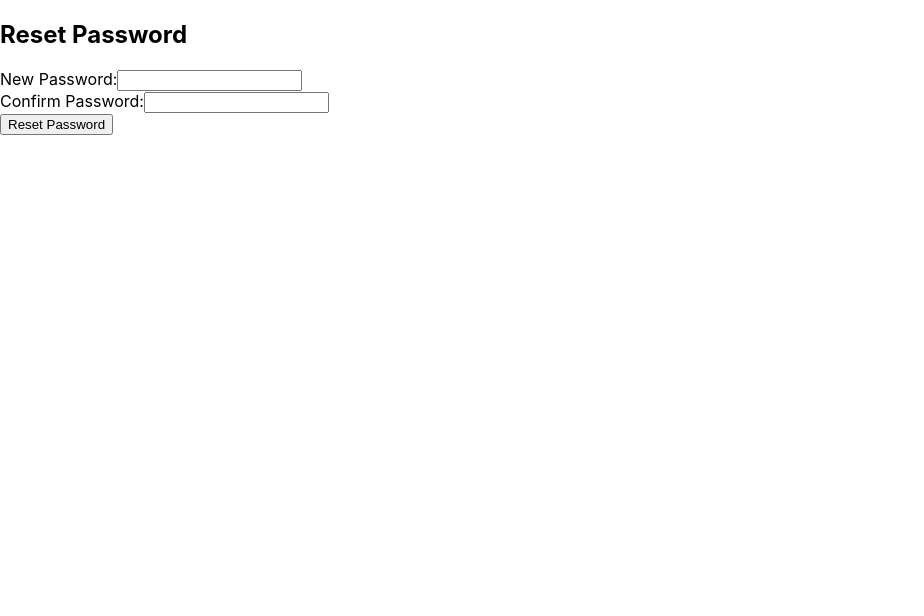
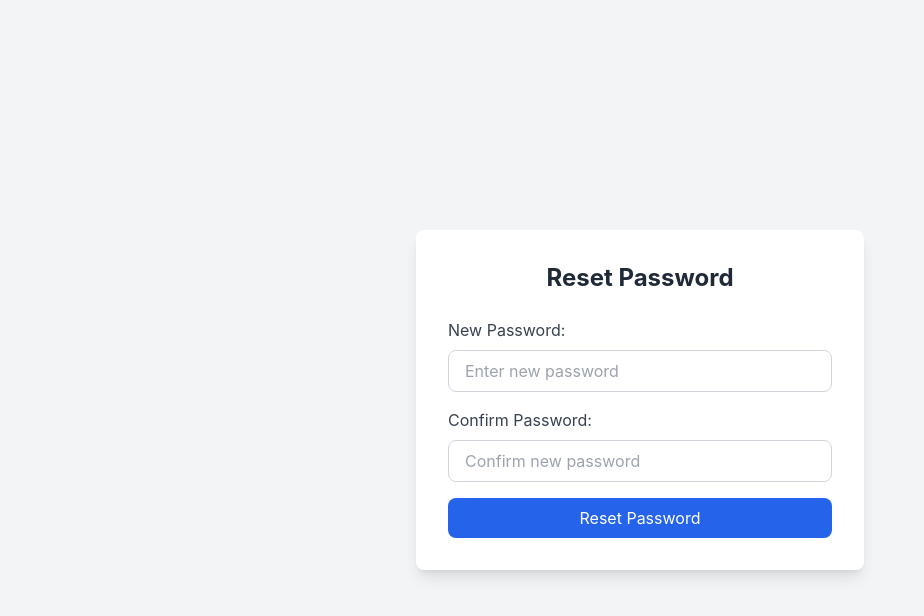
Before and after one commit to moshrx/SubscriptionSystem, a React (Create React App) app in the folder frontend/: page /reset-password/1 in a window 1280 px wide. Shown: the top 616 px of the page, without its empty margins (0-924 px from the left). Built offline with nearby package versions, Linux system fonts and the light colour scheme.

Commit message:
Added css for forgot-password

```diff
--- a/frontend/package.json
+++ b/frontend/package.json
@@ -36,5 +36,10 @@
       "last 1 firefox version",
       "last 1 safari version"
     ]
+  },
+  "devDependencies": {
+    "autoprefixer": "^10.4.20",
+    "postcss": "^8.4.47",
+    "tailwindcss": "^3.4.14"
   }
 }
--- a/frontend/src/components/ForgotPassword.js
+++ b/frontend/src/components/ForgotPassword.js
@@ -23,22 +23,31 @@ const ForgotPassword = () => {
   };
 
   return (
-    <div className="forgot-password-form">
-      <h2>Forgot Password</h2>
-      {message && <p>{message}</p>}
-      <form onSubmit={handleSubmit}>
+    <div className="forgot-password-form min-h-screen flex items-center justify-center bg-gray-100">
+      <div className="bg-white shadow-lg rounded-lg p-8 w-full max-w-md">
+        <h2 className="text-2xl font-bold text-center mb-6 text-gray-800">Forgot Password</h2>
+        {message && <p className="text-green-600 text-center mb-4">{message}</p>}
+        <form onSubmit={handleSubmit} className="space-y-4">
           <div>
-          <label>Email Address:</label>
+            <label className="block text-gray-700 mb-2">Email Address:</label>
             <input
               type="email"
               name="email"
               value={email}
               onChange={(e) => setEmail(e.target.value)}
               required
+              className="w-full px-4 py-2 border border-gray-300 rounded-lg focus:ring focus:ring-blue-200 focus:outline-none"
+              placeholder="Enter your email"
             />
           </div>
-        <button type="submit">Submit</button>
+          <button
+            type="submit"
+            className="w-full bg-blue-600 text-white py-2 rounded-lg hover:bg-blue-700 transition-colors duration-300"
+          >
+            Submit
+          </button>
         </form>
+      </div>
     </div>
   );
 };
--- a/frontend/src/components/Home.jsx
+++ /dev/null
@@ -1 +0,0 @@
-import React from "react";
--- a/frontend/src/components/ResetPasswordForm.js
+++ b/frontend/src/components/ResetPasswordForm.js
@@ -28,32 +28,44 @@ const ResetPasswordForm = () => {
     };
 
     return (
-        <div className="reset-password-form">
-            <h2>Reset Password</h2>
-            {message && <p>{message}</p>}
-            <form onSubmit={handleSubmit}>
+        <div className="reset-password-form min-h-screen flex items-center justify-center bg-gray-100">
+          <div className="bg-white shadow-lg rounded-lg p-8 w-full max-w-md">
+            <h2 className="text-2xl font-bold text-center mb-6 text-gray-800">Reset Password</h2>
+            {message && <p className="text-green-600 text-center mb-4">{message}</p>}
+            <form onSubmit={handleSubmit} className="space-y-4">
               <div>
-                    <label>New Password:</label>
+                <label className="block text-gray-700 mb-2">New Password:</label>
                 <input
                   type="password"
                   value={password}
                   onChange={(e) => setPassword(e.target.value)}
                   required
+                  className="w-full px-4 py-2 border border-gray-300 rounded-lg focus:ring focus:ring-blue-200 focus:outline-none"
+                  placeholder="Enter new password"
                 />
               </div>
               <div>
-                    <label>Confirm Password:</label>
+                <label className="block text-gray-700 mb-2">Confirm Password:</label>
                 <input
                   type="password"
                   value={confirmPassword}
                   onChange={(e) => setConfirmPassword(e.target.value)}
                   required
+                  className="w-full px-4 py-2 border border-gray-300 rounded-lg focus:ring focus:ring-blue-200 focus:outline-none"
+                  placeholder="Confirm new password"
                 />
               </div>
-                <button type="submit">Reset Password</button>
+              <button
+                type="submit"
+                className="w-full bg-blue-600 text-white py-2 rounded-lg hover:bg-blue-700 transition-colors duration-300"
+              >
+                Reset Password
+              </button>
             </form>
           </div>
+        </div>
       );
+
 };
 
 export default ResetPasswordForm;
--- a/frontend/src/index.css
+++ b/frontend/src/index.css
@@ -11,3 +11,7 @@ code {
   font-family: source-code-pro, Menlo, Monaco, Consolas, 'Courier New',
     monospace;
 }
+
+@tailwind base;
+@tailwind components;
+@tailwind utilities;
--- /dev/null
+++ b/frontend/tailwind.config.js
@@ -0,0 +1,9 @@
+module.exports = {
+  content: [
+    "./src/**/*.{js,jsx,ts,tsx}",
+  ],
+  theme: {
+    extend: {},
+  },
+  plugins: [],
+};
```
Also changed, not shown: 1 other file (tests, documents, lock files or other folders). Lines whose indentation alone changed are shown as unchanged.
